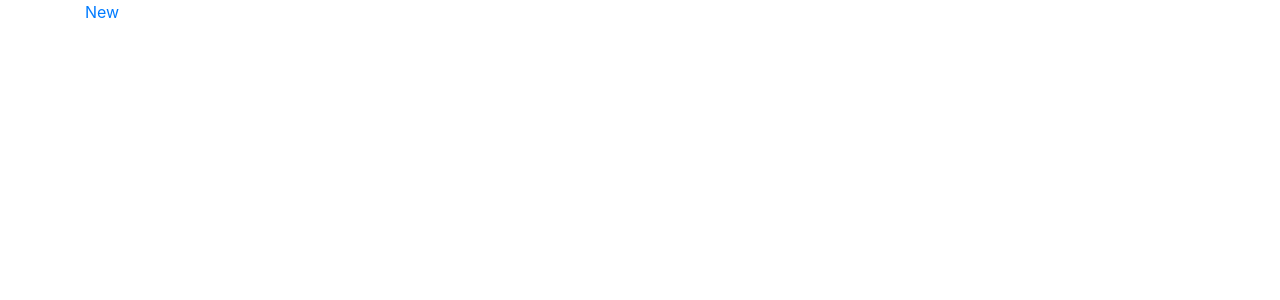
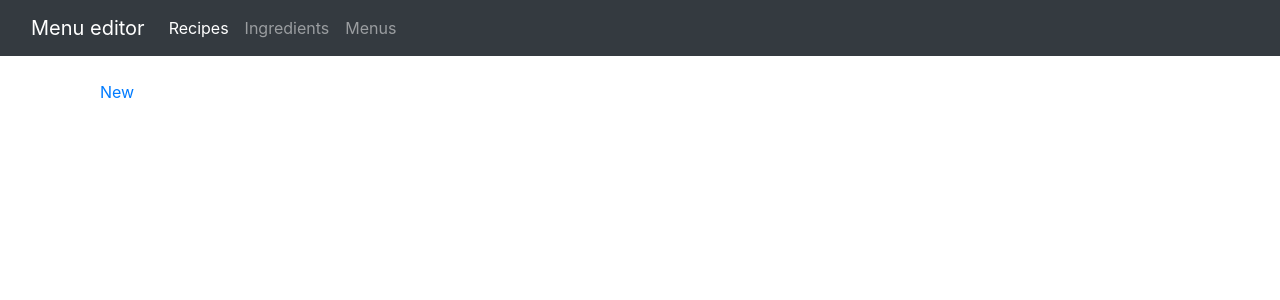
Before and after one commit to julietKiloRomeo/menu-editor, a FastAPI app: page /recipe in a window 1280 px wide. Before the commit the part shown is almost empty. Shown: the top 300 px of the page. Run offline with FastAPI, Linux system fonts and the light colour scheme; some libraries are stand-ins or nearby versions.

Commit message:
add navbar

```diff
--- a/templates/ingredient_list.html
+++ b/templates/ingredient_list.html
@@ -1,4 +1,5 @@
 {% extends "layout.html" %}
+{% set active_page = "ingredients" %}
 
 {% block content %}
 
--- a/templates/layout.html
+++ b/templates/layout.html
@@ -17,6 +17,32 @@
     {% endblock %}
 <body>
 
+{% set navigation_bar = [
+    ('/recipe', 'recipes', 'Recipes'),
+    ('/ingredient', 'ingredients', 'Ingredients'),
+    ('#', 'menus', 'Menus'),
+] -%}
+
+{% set active_page = active_page|default('none') -%}
+
+<nav class="navbar navbar-expand-md navbar-dark bg-dark mb-4">
+  <div class="container-fluid">
+    <a class="navbar-brand" href="#">Menu editor</a>
+    <div class="collapse navbar-collapse" id="navbarCollapse">
+      <ul class="navbar-nav me-auto mb-2 mb-md-0">
+          {% for href, id, caption in navigation_bar %}
+            <li class="nav-item">
+              <a class="nav-link{% if id == active_page %} active{% endif%}" aria-current="page" href="{{href}}" >{{caption}}</a>
+            </li>
+          {% endfor %}
+      </ul>
+    </div>
+  </div>
+</nav>
+
+
+
+
 <main role="main">
 
 <div class="container">
@@ -24,6 +50,7 @@
 {% block content %}{% endblock %}
 
 </div>
+</main>
 </body>
 
 </html>
--- a/templates/recipe_list.html
+++ b/templates/recipe_list.html
@@ -1,4 +1,5 @@
 {% extends "layout.html" %}
+{% set active_page = "recipes" %}
 
 {% block content %}
 
@@ -7,6 +8,8 @@
         <a href="/recipe/{{recipe.doc_id}}">{{recipe.name }}</a>
     </div>
 {%endfor%}
-<a href="/recipe/-1">New</h1> </a>
+    <div class="col">
+        <a href="/recipe/-1">New</h1> </a>
+    </div>
 
 {% endblock %}
```
